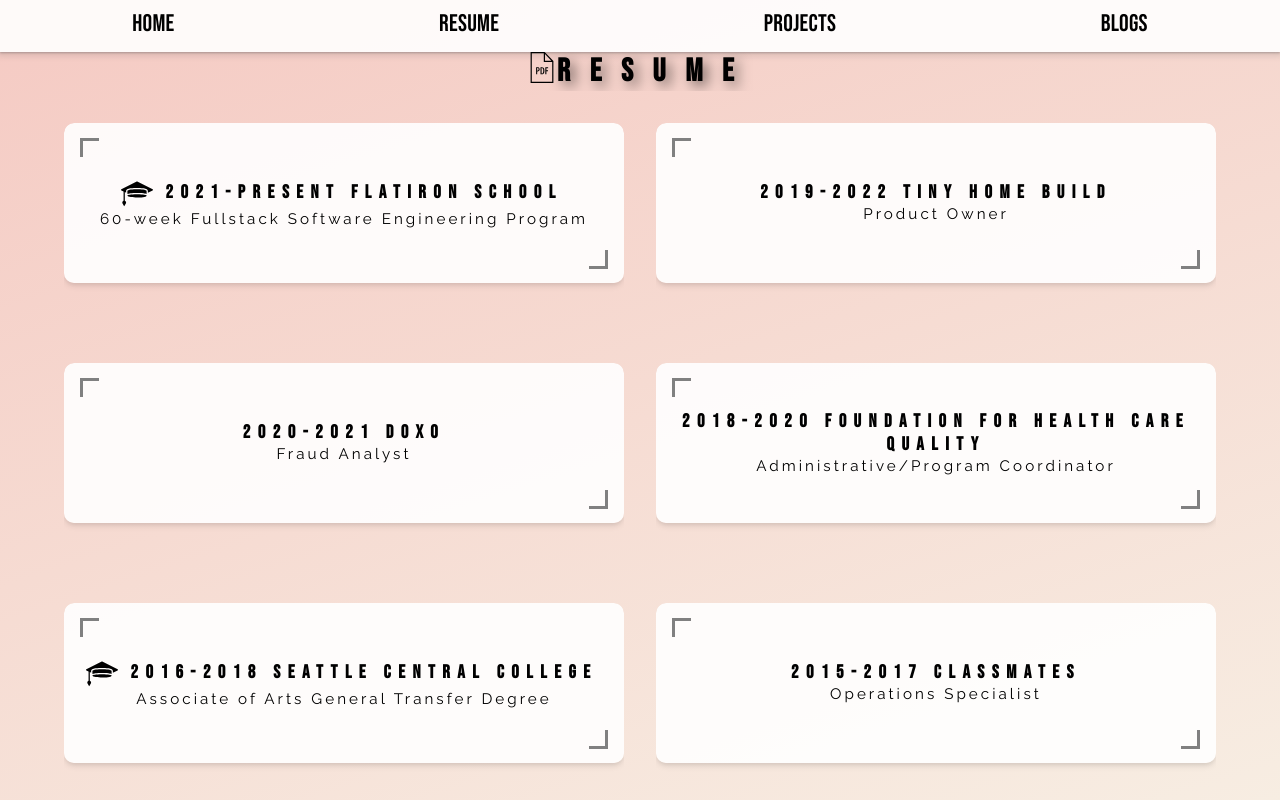
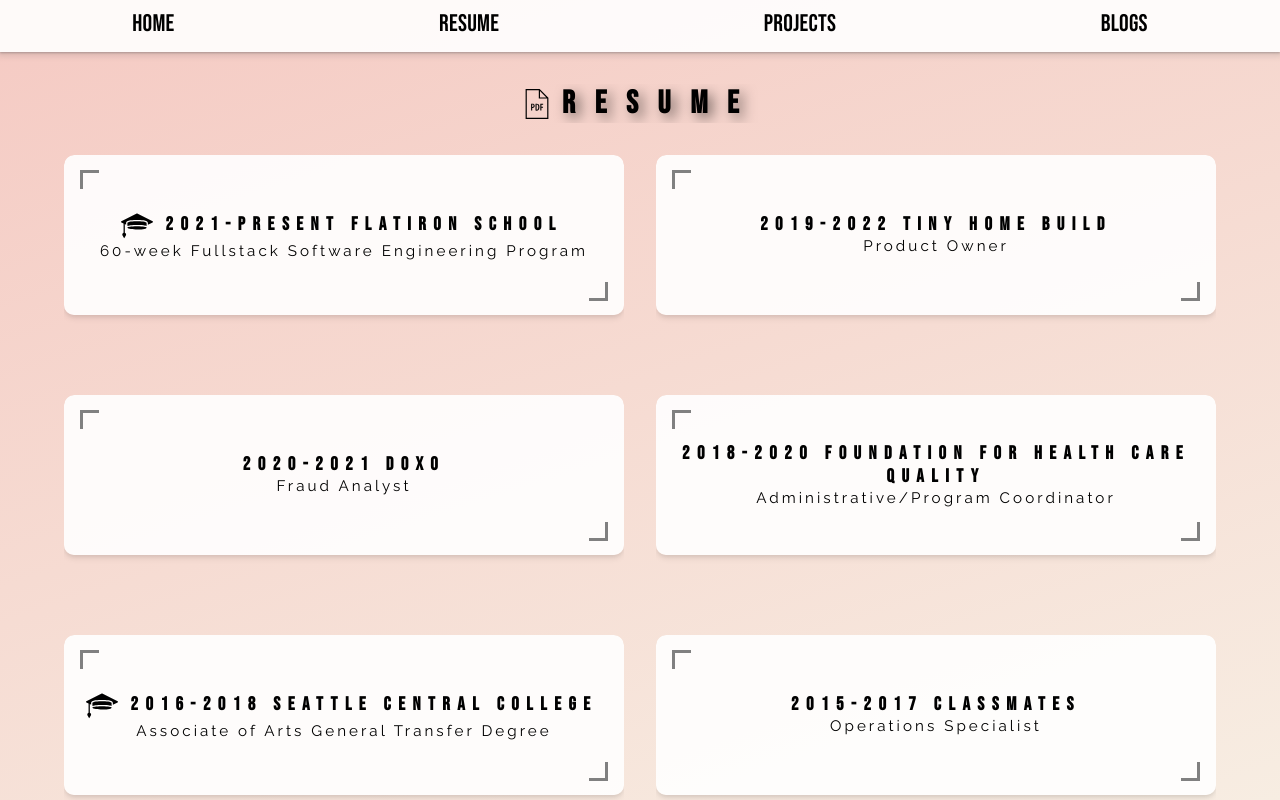
Before and after one commit to 1stofhername/portfolio-webstie, a React (Create React App) app: page /resume in a window 1280 px wide. Built offline with nearby package versions, Linux system fonts and the light colour scheme.

Commit message:
Replaces sub-title-black-project class with sub-title-black

```diff
--- a/src/components/BlogCard.js
+++ b/src/components/BlogCard.js
@@ -18,7 +18,7 @@ export default function BlogCard ({ blog }) {
         <div onClick={(e)=>handleProjectClick(e)} name={title} id={title} expanded={undefined} className='project-card'>
 
             <span name={title} className="project-title">
-            <h2 onClick={(e)=>{handleProjectClick(e)}} id={title} name={title} className='sub-title-black-project'>{title}</h2>
+            <h2 onClick={(e)=>{handleProjectClick(e)}} id={title} name={title} className='sub-title-black'>{title}</h2>
             </span>
 
             <span onClick={(e)=>{handleProjectClick(e)}} name={title} className="image-container">
--- a/src/components/ProjectCard.js
+++ b/src/components/ProjectCard.js
@@ -22,7 +22,7 @@ export default function ProjectCard ({ project }) {
         <div onClick={(e)=>handleProjectClick(e)} name={title} id={title} expanded={undefined} className='project-card'>
 
             <span name={title} className="project-title">
-            <h2 onClick={(e)=>{handleProjectClick(e)}} id={title} name={title} className='sub-title-black-project'>{title}</h2>
+            <h2 onClick={(e)=>{handleProjectClick(e)}} id={title} name={title} className='sub-title-black'>{title}</h2>
             </span>
 
             <span onClick={(e)=>{handleProjectClick(e)}} name={title} className="image-container">
--- a/src/css/index.css
+++ b/src/css/index.css
@@ -226,10 +226,13 @@ code {
 .pdf-link {
   height: fit-content;
   width:fit-content;
+  margin-right:10px;
 }
 
 .pdf-icon {
   height: 1.9rem;
+  width:fit-content;
+  margin:0px;
 }
 
 .experience-card {
@@ -427,7 +430,9 @@ li.skill-item {
   margin-right:auto;
   margin-left:auto;
   width:fit-content;
-  justify-content: flex-start;
+  align-items: flex-end;
+  margin: 2rem auto 0px auto;
+  /* height:2rem; */
 }
 
 .title-black {
```
